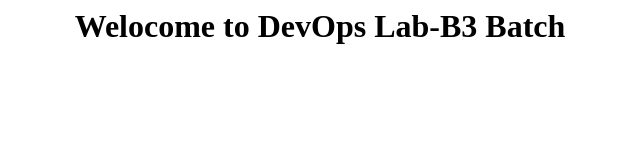
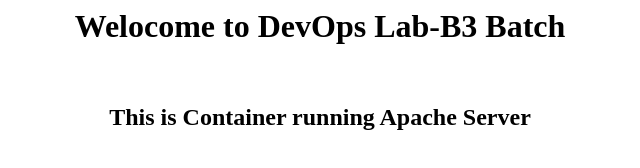
Before and after one commit to sveridevops/rb3website25, a plain HTML site: page index.html in a window 1280 px wide. Shown: the whole page, without its empty margins (320-960 px from the left). Drawn offline with Linux system fonts and the light colour scheme.

Commit message:
creatred dockerfile and updated index

```diff
--- a/index.html
+++ b/index.html
@@ -1 +1 @@
-<center><h1>Welocome to DevOps Lab-B3 Batch</h1></center>
+<center><h1>Welocome to DevOps Lab-B3 Batch</h1><br/><h2>This is Container running Apache Server</h2></center>
```
Also changed, not shown: 1 other file.
